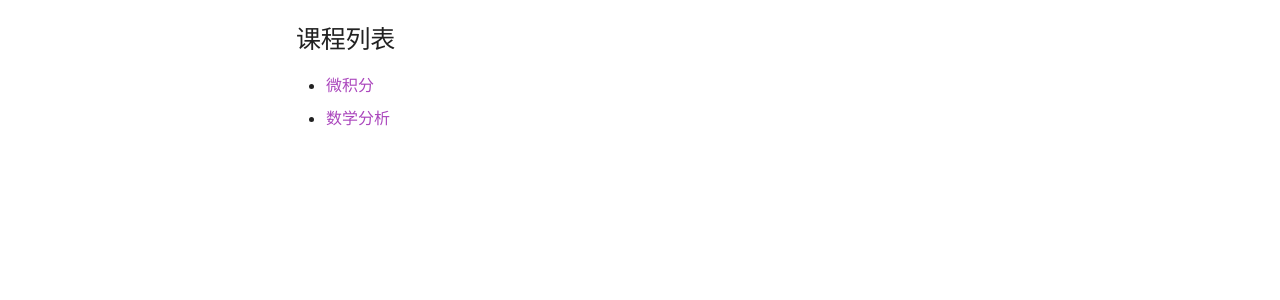
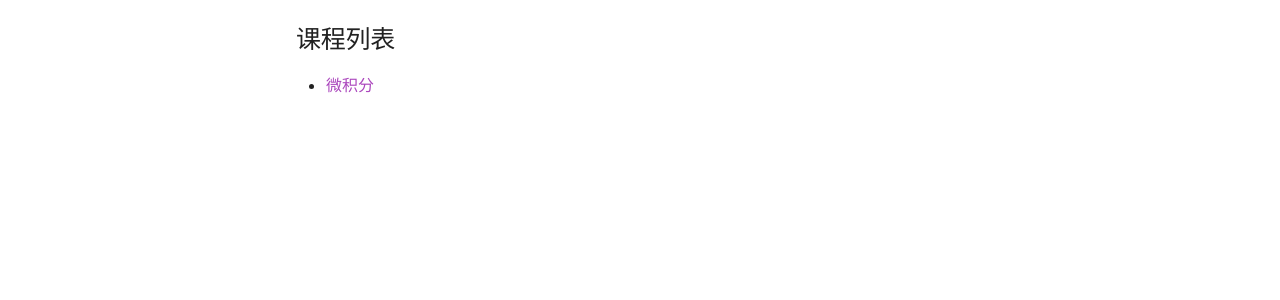
Before and after one commit to AstrortsA/AstrortsA.github.io, an MkDocs documentation site: the page built from docs/study/freshman/1_semester.md, in a window 1280 px wide. Shown: the part 206-506 px from the top of the page. Built offline with MkDocs 1.6.1 and Material for MkDocs 9.7.7, drawn with Linux system fonts in a browser that asks for light colours; some web fonts are replaced.

Commit message:
Update 1_semester.md

```diff
--- a/docs/study/freshman/1_semester.md
+++ b/docs/study/freshman/1_semester.md
@@ -5,5 +5,4 @@ title: 大一第一学期
 # 大一第一学期课程
 
 ## 课程列表
-- [微积分](sslocal://flow/file_open?url=freshman%2F1_semester%2Fcalculus.md&flow_extra=eyJsaW5rX3R5cGUiOiJjb2RlX2ludGVycHJldGVyIn0=)
-- [数学分析](sslocal://flow/file_open?url=freshman%2F1_semester%2Fmath_analysis.md&flow_extra=eyJsaW5rX3R5cGUiOiJjb2RlX2ludGVycHJldGVyIn0=)
+- [微积分](1_semester/calculus.md)
```
